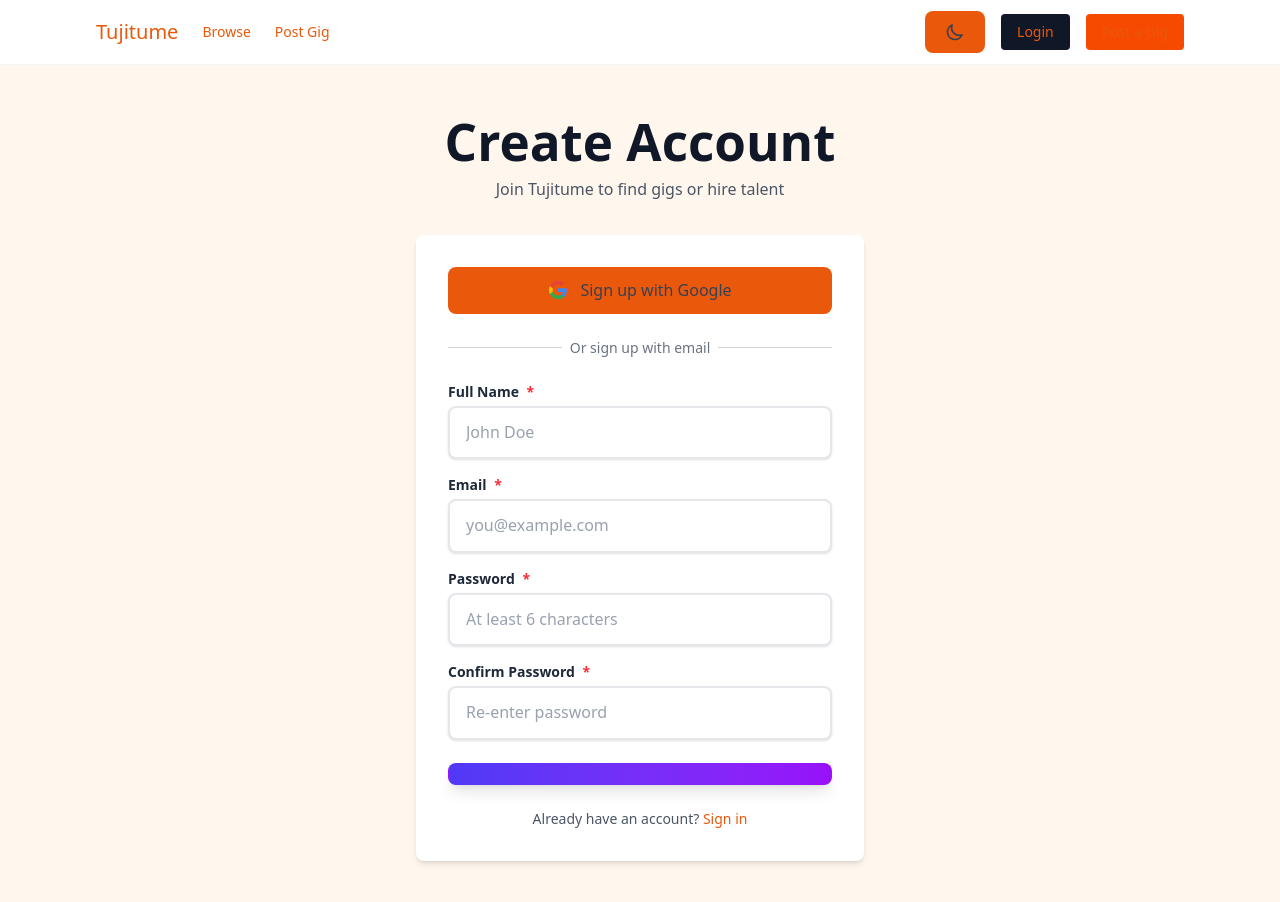
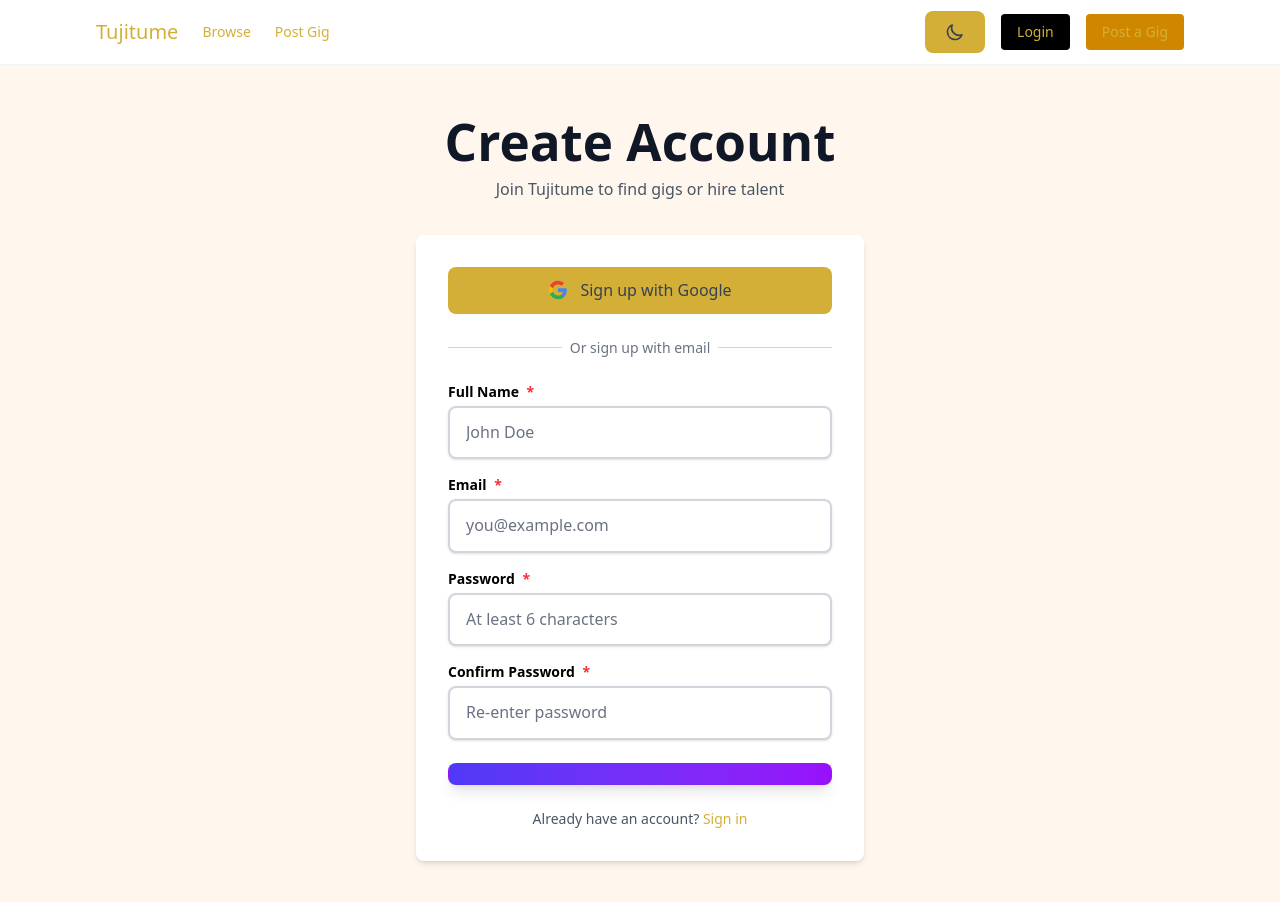
Before and after one commit to Derrickkoome/Tujitume-Frontend, a React (Vite) app: page /signup in a window 1280 px wide. Shown: the top 902 px of the page. Built offline with nearby package versions, Linux system fonts and the light colour scheme; no server answers.

Commit message:
Implement black, white, and gold color scheme with visible input text

```diff
--- a/src/components/FormField.jsx
+++ b/src/components/FormField.jsx
@@ -13,15 +13,15 @@
   max,
   step
 }) => {
-  const baseInputClasses = `w-full px-4 py-3 border-2 rounded-lg shadow-sm transition-all duration-200 focus:outline-none focus:ring-2 focus:ring-indigo-500 focus:border-indigo-500 hover:border-gray-300 bg-white dark:bg-gray-800 text-gray-900 dark:text-white placeholder-gray-400 dark:placeholder-gray-500 ${
+  const baseInputClasses = `w-full px-4 py-3 border-2 rounded-lg shadow-sm transition-all duration-200 focus:outline-none focus:ring-2 focus:ring-yellow-600 focus:border-yellow-600 hover:border-gray-300 bg-white dark:bg-gray-800 text-black dark:text-white placeholder-gray-500 dark:placeholder-gray-500 ${
     error
       ? 'border-red-300 focus:ring-red-500 focus:border-red-500'
-      : 'border-gray-200 dark:border-gray-600'
+      : 'border-gray-300 dark:border-gray-600'
   }`;
 
   return (
     <div className="space-y-2">
-      <label htmlFor={name} className="block text-sm font-semibold text-gray-800 dark:text-gray-200 mb-1">
+      <label htmlFor={name} className="block text-sm font-semibold text-black dark:text-gray-200 mb-1">
         {label} {required && <span className="text-red-500 ml-1">*</span>}
       </label>
       {type === 'textarea' ? (
--- a/src/components/FormSelect.jsx
+++ b/src/components/FormSelect.jsx
@@ -10,7 +10,7 @@
 }) => {
   return (
     <div className="space-y-2">
-      <label htmlFor={name} className="block text-sm font-semibold text-gray-800 dark:text-gray-200 mb-1">
+      <label htmlFor={name} className="block text-sm font-semibold text-black dark:text-gray-200 mb-1">
         {label} {required && <span className="text-red-500 ml-1">*</span>}
       </label>
       <div className="relative">
@@ -19,10 +19,10 @@
           name={name}
           value={value}
           onChange={onChange}
-          className={`w-full px-4 py-3 border-2 rounded-lg shadow-sm transition-all duration-200 focus:outline-none focus:ring-2 focus:ring-indigo-500 focus:border-indigo-500 hover:border-gray-300 appearance-none bg-white dark:bg-gray-800 text-gray-900 dark:text-white ${
+          className={`w-full px-4 py-3 border-2 rounded-lg shadow-sm transition-all duration-200 focus:outline-none focus:ring-2 focus:ring-yellow-600 focus:border-yellow-600 hover:border-gray-300 appearance-none bg-white dark:bg-gray-800 text-black dark:text-white ${
             error
               ? 'border-red-300 focus:ring-red-500 focus:border-red-500'
-              : 'border-gray-200 dark:border-gray-600'
+              : 'border-gray-300 dark:border-gray-600'
           }`}
         >
           <option value="">{placeholder || 'Select an option'}</option>
--- a/src/components/Navbar.jsx
+++ b/src/components/Navbar.jsx
@@ -26,10 +26,10 @@
       <div className="max-w-6xl mx-auto px-4 sm:px-6 lg:px-8">
         <div className="flex justify-between h-16 items-center">
           <div className="flex items-center gap-6">
-            <Link to="/" className="text-xl font-bold text-gray-900 dark:text-white">Tujitume</Link>
+            <Link to="/" className="text-xl font-bold text-black dark:text-white">Tujitume</Link>
             <div className="hidden sm:flex gap-6">
-              <Link to="/gigs" className="text-sm font-medium text-gray-700 dark:text-gray-300 hover:text-gray-900 dark:hover:text-white">Browse</Link>
-              <Link to="/post-gig" className="text-sm font-medium text-gray-700 dark:text-gray-300 hover:text-gray-900 dark:hover:text-white">Post Gig</Link>
+              <Link to="/gigs" className="text-sm font-medium text-black dark:text-gray-300 hover:text-yellow-600 dark:hover:text-white">Browse</Link>
+              <Link to="/post-gig" className="text-sm font-medium text-black dark:text-gray-300 hover:text-yellow-600 dark:hover:text-white">Post Gig</Link>
             </div>
           </div>
 
@@ -37,8 +37,8 @@
             <ThemeToggle />
             {!loading && !user && (
               <>
-                <Link to="/login" className="text-sm font-medium px-4 py-2 bg-gray-900 text-white rounded hover:bg-gray-800">Login</Link>
-                <Link to="/post-gig" className="text-sm font-medium px-4 py-2 bg-orange-600 text-white rounded hover:bg-orange-700">Post a Gig</Link>
+                <Link to="/login" className="text-sm font-medium px-4 py-2 bg-black text-white rounded hover:bg-gray-800">Login</Link>
+                <Link to="/post-gig" className="text-sm font-medium px-4 py-2 bg-yellow-600 text-black rounded hover:bg-yellow-700">Post a Gig</Link>
               </>
             )}
 
--- a/src/index.css
+++ b/src/index.css
@@ -1,14 +1,14 @@
 @import "tailwindcss";
 
 :root {
-  --color-primary: #ea580c;
-  --color-secondary: #c2410c;
+  --color-primary: #d4af37;
+  --color-secondary: #b8941e;
 
   font-family: system-ui, -apple-system, 'Segoe UI', Roboto, Helvetica, Arial, sans-serif;
   line-height: 1.6;
   font-weight: 400;
 
-  color: #111827;
+  color: #000000;
   background-color: #ffffff;
 
   font-synthesis: none;
@@ -19,11 +19,11 @@
 
 a {
   font-weight: 500;
-  color: #ea580c;
+  color: #d4af37;
   text-decoration: inherit;
 }
 a:hover {
-  color: #c2410c;
+  color: #b8941e;
 }
 
 body {
@@ -46,22 +46,22 @@
   font-size: 1em;
   font-weight: 500;
   font-family: inherit;
-  background-color: #ea580c;
-  color: white;
+  background-color: #d4af37;
+  color: #000000;
   cursor: pointer;
   transition: all 0.25s;
 }
 button:hover {
-  background-color: #c2410c;
+  background-color: #b8941e;
   transform: translateY(-1px);
-  box-shadow: 0 4px 12px rgba(234, 88, 12, 0.3);
+  box-shadow: 0 4px 12px rgba(212, 175, 55, 0.3);
 }
 button:active {
   transform: translateY(0);
 }
 button:focus,
 button:focus-visible {
-  outline: 3px solid rgba(234, 88, 12, 0.5);
+  outline: 3px solid rgba(212, 175, 55, 0.5);
   outline-offset: 2px;
 }
 button:disabled {
--- a/src/pages/Home.jsx
+++ b/src/pages/Home.jsx
@@ -36,12 +36,12 @@
           </div>
 
           {/* Main Headline */}
-          <h1 className="text-5xl md:text-6xl font-bold text-gray-900 mb-6">
-            Turn Your Skills Into <span className="text-orange-600">Income</span>
+          <h1 className="text-5xl md:text-6xl font-bold text-black mb-6">
+            Turn Your Skills Into <span className="text-yellow-600">Income</span>
           </h1>
 
           {/* Subheading */}
-          <p className="text-lg text-gray-700 font-medium mb-10 max-w-2xl mx-auto">
+          <p className="text-lg text-black font-medium mb-10 max-w-2xl mx-auto">
             Post casual jobs like cleaning, delivery, errands, and small repairs. Connect with local workers who can get things done quickly and reliably.
           </p>
 
@@ -49,13 +49,13 @@
           <div className="flex flex-col sm:flex-row gap-4 justify-center">
             <Link
               to="/post-gig"
-              className="px-8 py-3 bg-orange-500 text-white rounded-lg font-semibold hover:bg-orange-600 transition"
+              className="px-8 py-3 bg-yellow-600 text-black rounded-lg font-semibold hover:bg-yellow-700 transition"
             >
               Post a Gig Now
             </Link>
             <Link
               to="/gigs"
-              className="px-8 py-3 border-2 border-orange-500 text-orange-500 rounded-lg font-semibold hover:bg-orange-50 transition"
+              className="px-8 py-3 border-2 border-yellow-600 text-yellow-600 rounded-lg font-semibold hover:bg-gray-50 transition"
             >
               Find Work
             </Link>
@@ -66,7 +66,7 @@
       {/* Latest Gigs Section */}
       <section className="w-full pb-20 px-4">
         <div className="max-w-6xl mx-auto">
-          <h2 className="text-4xl font-bold text-gray-900 mb-12 text-center">Latest Gigs Available</h2>
+          <h2 className="text-4xl font-bold text-black mb-12 text-center">Latest Gigs Available</h2>
 
           {loading ? (
             <div className="text-center py-12">
@@ -82,23 +82,23 @@
                 >
                   <div className="p-6">
                     {/* Gig Category */}
-                    <div className="text-orange-600 text-sm font-semibold mb-2">
+                    <div className="text-yellow-600 text-sm font-semibold mb-2">
                       {gig.category || 'General'}
                     </div>
                     {/* Price */}
-                    <div className="text-orange-600 text-xl font-bold mb-3">
+                    <div className="text-yellow-600 text-xl font-bold mb-3">
                       KES {gig.budget}
                     </div>
                     {/* Title */}
-                    <h3 className="text-xl font-bold text-gray-900 mb-2 line-clamp-2">
+                    <h3 className="text-xl font-bold text-black mb-2 line-clamp-2">
                       {gig.title}
                     </h3>
                     {/* Description */}
-                    <p className="text-gray-800 text-sm mb-4 line-clamp-2">
+                    <p className="text-black text-sm mb-4 line-clamp-2">
                       {gig.description}
                     </p>
                     {/* Location & Time */}
-                    <div className="flex items-center justify-between text-sm text-gray-700 font-medium">
+                    <div className="flex items-center justify-between text-sm text-black font-medium">
                       <span>{gig.location || 'Nairobi'}</span>
                       <span>{Math.floor(Math.random() * 24) || 2} hours ago</span>
                     </div>
@@ -108,8 +108,8 @@
             </div>
           ) : (
             <div className="text-center py-12 bg-white rounded-lg">
-              <p className="text-gray-800 text-lg font-semibold mb-4">No gigs available yet</p>
-              <Link to="/post-gig" className="text-orange-600 text-lg font-semibold hover:underline">
+              <p className="text-black text-lg font-semibold mb-4">No gigs available yet</p>
+              <Link to="/post-gig" className="text-yellow-600 text-lg font-semibold hover:underline">
                 Be the first to post a gig
               </Link>
             </div>
```
